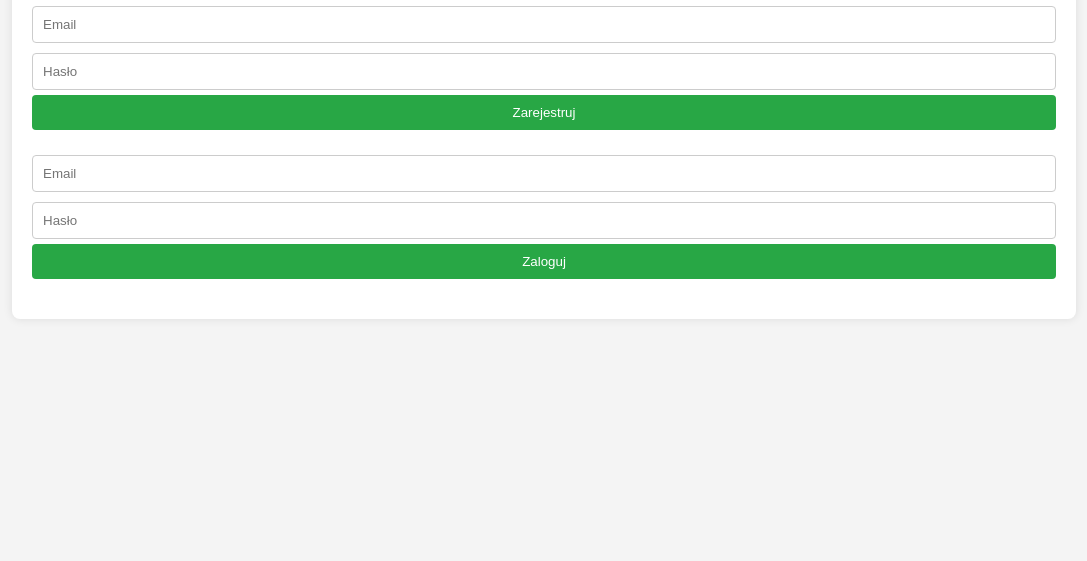
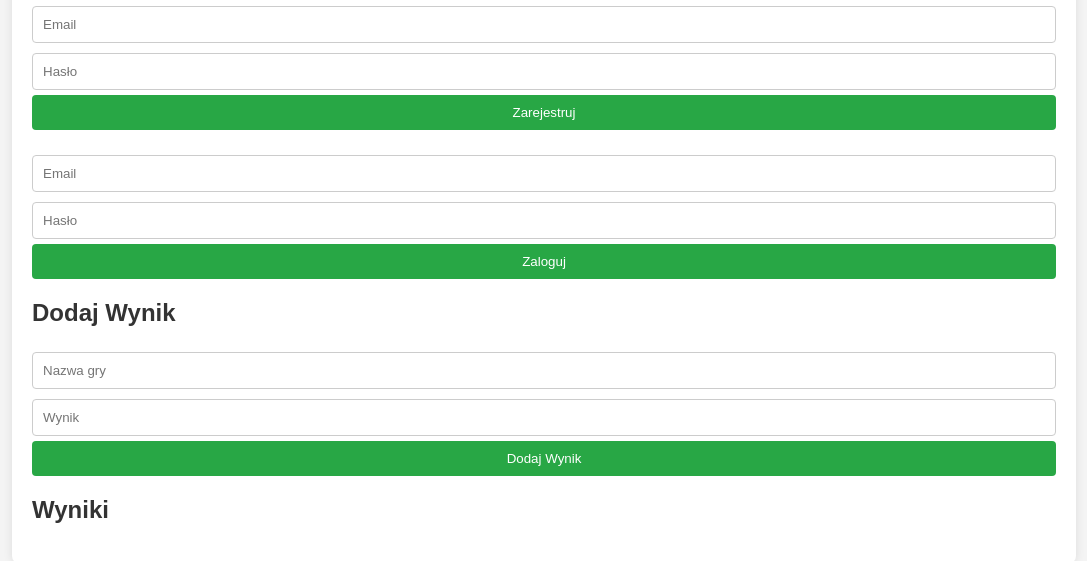
Before and after one commit to Waziwo/GymStatsPro2, a plain HTML site: page index.html in a window 1280 px wide. Shown: the part 99-660 px from the top of the page, without its empty margins (96-1183 px from the left). Drawn offline with Linux system fonts and the light colour scheme.

Commit message:
Update index.html

```diff
--- a/index.html
+++ b/index.html
@@ -23,6 +23,18 @@
             <h2>Witaj, <span id="user-email"></span></h2>
             <button id="logout-button">Wyloguj</button>
         </div>
+
+        <!-- Formularz do dodawania wyników -->
+        <h2>Dodaj Wynik</h2>
+        <form id="score-form">
+            <input type="text" id="game-name" placeholder="Nazwa gry" required>
+            <input type="number" id="score" placeholder="Wynik" required>
+            <button type="submit">Dodaj Wynik</button>
+        </form>
+
+        <!-- Lista wyników -->
+        <h2>Wyniki</h2>
+        <ul id="scores-list"></ul>
     </div>
 
     <script type="module" src="src/js/app.js"></script>
```
